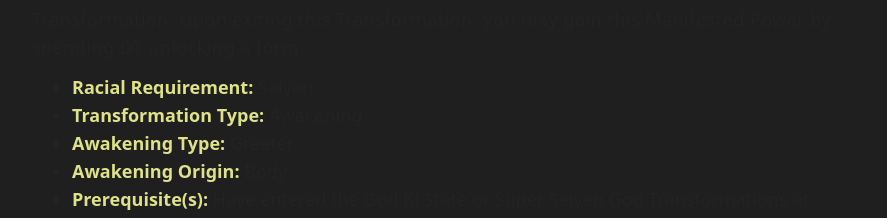
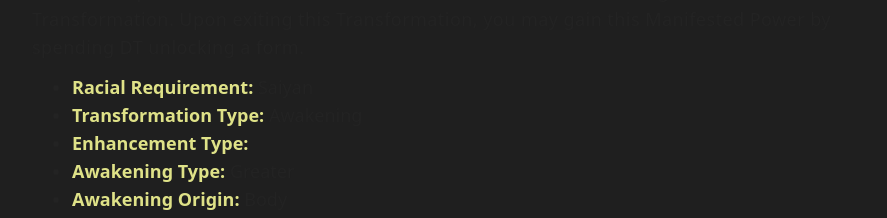
Before and after one commit to asolo726/dbu-homebrew, a Next.js app: page /home/awakenings/test in a window 1280 px wide. Shown: the part 1080-1298 px from the top of the page, without its empty margins (196-1083 px from the left). Built offline with nearby package versions, Linux system fonts and the light colour scheme; no server answers.

Commit message:
updated Enhancements

```diff
--- a/app/home/enhancements/test/page.js
+++ b/app/home/enhancements/test/page.js
@@ -47,6 +47,7 @@ export default function Test_Righteous_Indignation() {
         aspects: aspects,
         attributeModifiers: attributeModifiers,
         stress: "15",
+        enhancementType: "Standard",
     });
 
     const featureTitle1 = {
--- a/classes/Forms/Enhancement/enhancementHead.Class.js
+++ b/classes/Forms/Enhancement/enhancementHead.Class.js
@@ -12,6 +12,7 @@ class EnhancementHead extends FormHead {
         aspects = [],
         attributeModifiers = [],
         type = "Enhancement Power",
+        enhancementType, // Standard or Special
         stress = 0,
     } = {}) {
         super({
@@ -27,6 +28,7 @@ class EnhancementHead extends FormHead {
             attributeModifiers: attributeModifiers,
             type: type
         });
+        this._enhancementType = enhancementType;
         this._stress = stress;
     }
 
@@ -36,6 +38,14 @@ class EnhancementHead extends FormHead {
     set stress(value) {
         this._stress = value;
     }
+
+    get enhancementType() {
+        return this._enhancementType;
+    }
+
+    set enhancementType(value) {
+        this._enhancementType = value;
+    }
 }
 
 export default EnhancementHead;
--- a/components/dbuComponents/Form/head.js
+++ b/components/dbuComponents/Form/head.js
@@ -46,6 +46,14 @@ export default function Head({Form}) {
                             Transformation Type:
                         </span>{" "}
                         {Form.head.type}
+                    </p>
+                </li>
+                <li>
+                    <p>
+                        <span className={requirementNameStyle}>
+                            Enhancement Type:
+                        </span>{" "}
+                        {Form.head.enhancementType}
                     </p>
                 </li>
                 <li>
```
